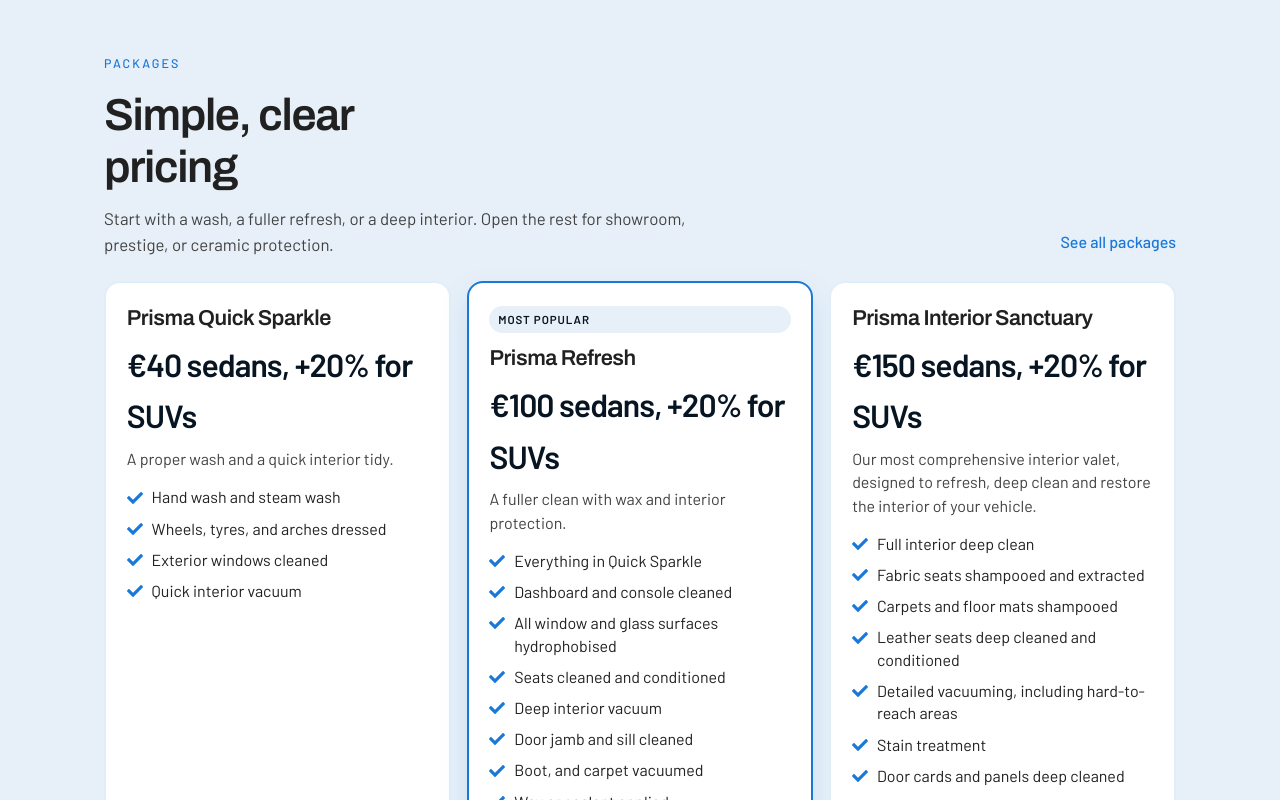
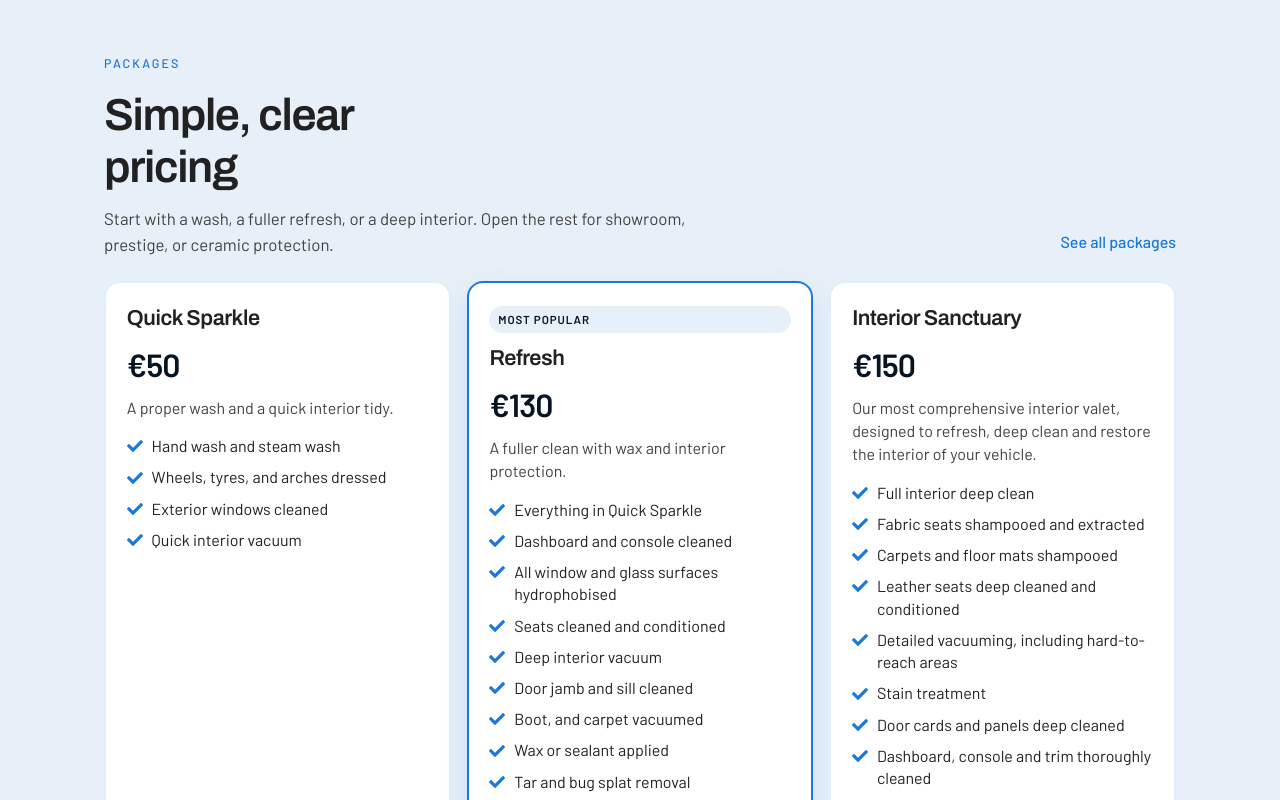
Before and after one commit to Vhotis-Technologies/prisma-web, a React (Create React App) app: page / in a window 1280 px wide. Shown: the part 1689-2489 px from the top of the page. Built offline with nearby package versions, Linux system fonts and the light colour scheme; no server answers.

Commit message:
fix the text on screen removed dublin

```diff
--- a/src/App.js
+++ b/src/App.js
@@ -42,7 +42,7 @@
 
 const packages = {
   basic: {
-    title: "Prisma Quick Sparkle",
+    title: "Quick Sparkle",
     description: "A proper wash and a quick interior tidy.",
     points: [
       "Hand wash and steam wash",
@@ -51,10 +51,10 @@
       "Quick interior vacuum",
     ],
     duration: "45–60 minutes",
-    price: "€40 sedans, +20% for SUVs",
+    price: "€50",
   },
   mini: {
-    title: "Prisma Refresh",
+    title: "Refresh",
     badge: "Most popular",
     description: "A fuller clean with wax and interior protection.",
     points: [
@@ -71,10 +71,10 @@
       "Final detailing and inspection",
     ],
     duration: "2–3 hours",
-    price: "€100 sedans, +20% for SUVs",
+    price: "€130",
   },
   full: {
-    title: "Prisma Showroom Shine",
+    title: "Showroom Shine",
     badge: "Best value",
     description:
       "Everything in Refresh, plus a full interior clean, finished with a clay bar, hand wax, and a one-stage paint correction.",
@@ -86,10 +86,10 @@
       "One-stage paint correction",
     ],
     duration: "4–5 hours",
-    price: "€250 sedans, +20% for SUVs",
+    price: "€250",
   },
   interior: {
-    title: "Prisma Interior Sanctuary",
+    title: "Interior Sanctuary",
     description:
       "Our most comprehensive interior valet, designed to refresh, deep clean and restore the interior of your vehicle.",
     points: [
@@ -108,10 +108,10 @@
       "Final detailing and inspection",
     ],
     duration: "2–3 hours",
-    price: "€150 sedans, +20% for SUVs",
+    price: "€150",
   },
   premium: {
-    title: "Prisma Prestige",
+    title: "Prestige",
     badge: "VIP",
     description: "The full detail, plus engine bay and paint polishing.",
     points: [
@@ -124,21 +124,20 @@
       "Final detailing and inspection",
     ],
     duration: "5–6 hours",
-    price: "€400 sedans, +20% for SUVs",
+    price: "€400",
   },
   ceramic: {
-    title: "Prisma Ceramic Guard",
+    title: "Ceramic Guard",
     badge: "Protection",
     description: "Paint correction and a ceramic coat that lasts 12–18 months.",
     points: [
-      "Everything in PrismaRefresh",
       "Tar and iron removal",
       "Clay bar and polish",
       "Two-stage correction, if needed",
       "Ceramic coating",
     ],
     duration: "5–6 hours",
-    price: "€500 sedans, +20% for SUVs",
+    price: "€500",
   },
 };
 
@@ -348,7 +347,11 @@
 
 const Hero = styled.section`
   background:
-    radial-gradient(ellipse 55% 70% at 100% 0%, rgba(26, 120, 216, 0.28), transparent 55%),
+    radial-gradient(
+      ellipse 55% 70% at 100% 0%,
+      rgba(26, 120, 216, 0.28),
+      transparent 55%
+    ),
     linear-gradient(165deg, ${PRISMA_NAVY} 0%, ${PRISMA_DEEP} 62%, #040c16 100%);
   color: #fff;
   padding: 4.25rem 0 3.25rem;
@@ -376,7 +379,8 @@
   letter-spacing: 0.16em;
   text-transform: uppercase;
   margin-bottom: 1rem;
-  color: ${(props) => props.$onDark ? "rgba(255,255,255,0.82)" : PRISMA_PRIMARY};
+  color: ${(props) =>
+    props.$onDark ? "rgba(255,255,255,0.82)" : PRISMA_PRIMARY};
 `;
 
 const HeroTitle = styled.h1`
@@ -808,7 +812,10 @@
   margin: 0 auto;
   padding: 0 24px 2.5rem;
   display: grid;
-  grid-template-columns: minmax(0, 1.4fr) minmax(0, 1fr) minmax(0, 1fr) minmax(0, 1fr);
+  grid-template-columns: minmax(0, 1.4fr) minmax(0, 1fr) minmax(0, 1fr) minmax(
+      0,
+      1fr
+    );
   gap: 2rem;
   border-bottom: 1px solid rgba(255, 255, 255, 0.12);
 
@@ -998,7 +1005,7 @@
               animate={{ opacity: 1, y: 0 }}
               transition={{ duration: 0.45 }}
             >
-              <Eyebrow $onDark>Mobile car care · Dublin</Eyebrow>
+              <Eyebrow $onDark>Mobile car care</Eyebrow>
               <HeroTitle>
                 Small changes
                 <span>Big difference</span>
@@ -1060,8 +1067,8 @@
               </IconBadge>
               <h3>Simple booking</h3>
               <p>
-                Start as a guest or with an account. Pick the package, then
-                move or cancel from the same place.
+                Start as a guest or with an account. Pick the package, then move
+                or cancel from the same place.
               </p>
             </FeatureCard>
             <FeatureCard>
@@ -1070,8 +1077,8 @@
               </IconBadge>
               <h3>Fleets and partners</h3>
               <p>
-                Several vehicles, branches, or a partner introduction all sit
-                on the same account.
+                Several vehicles, branches, or a partner introduction all sit on
+                the same account.
               </p>
             </FeatureCard>
           </FeatureGrid>
@@ -1154,7 +1161,9 @@
             <Step>
               <StepNumber>02</StepNumber>
               <h3>Pick a time and place</h3>
-              <p>Home, work, or wherever the car is parked in greater Dublin.</p>
+              <p>
+                Home, work, or wherever the car is parked in greater Dublin.
+              </p>
             </Step>
             <Step>
               <StepNumber>03</StepNumber>
@@ -1218,7 +1227,9 @@
         <FooterGrid>
           <FooterBrand>
             <div className="name">Prisma Car Care</div>
-            <p>Small changes. Big difference. Mobile detailing across Dublin.</p>
+            <p>
+              Small changes. Big difference. Mobile detailing across Dublin.
+            </p>
           </FooterBrand>
           <div>
             <FooterHeading>Account</FooterHeading>
@@ -1257,7 +1268,9 @@
             <FooterHeading>Support</FooterHeading>
             <FooterLinks>
               <li>
-                <a href="mailto:support@prismavalet.com">support@prismavalet.com</a>
+                <a href="mailto:support@prismavalet.com">
+                  support@prismavalet.com
+                </a>
               </li>
               <li>
                 <a href="tel:+353899765197">+353 899 765 197</a>
@@ -1266,7 +1279,9 @@
           </div>
         </FooterGrid>
         <FooterBottom>
-          <p>© {new Date().getFullYear()} Prisma Car Care. All rights reserved.</p>
+          <p>
+            © {new Date().getFullYear()} Prisma Car Care. All rights reserved.
+          </p>
           <p>Powered by @vhotis technologies limited</p>
         </FooterBottom>
       </Footer>
```
